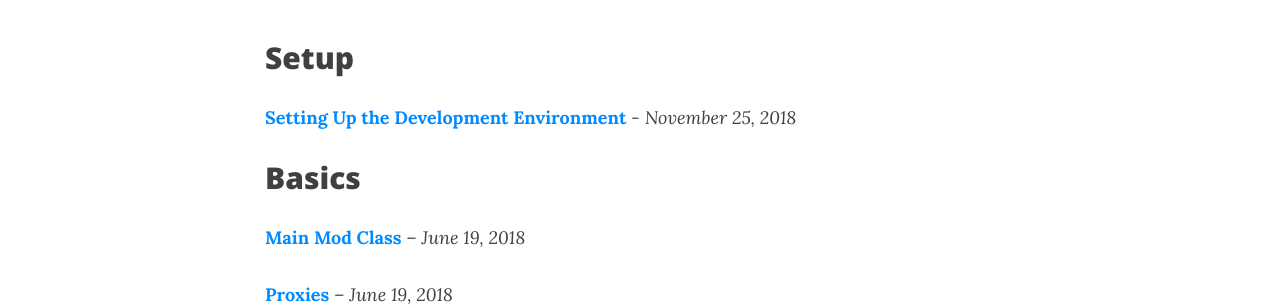
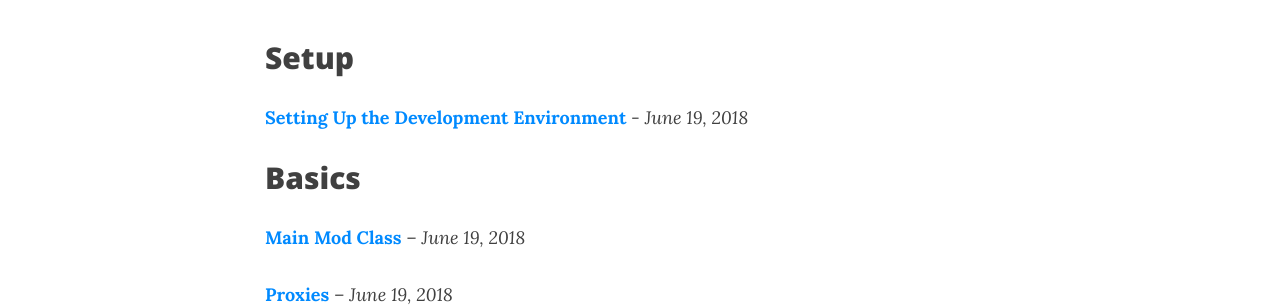
Before and after one commit to cubicoder/cubicoder.github.io, a Jekyll site: the page built from tutorials/1-12-2/tutorials.md, in a window 1280 px wide and 1397 px high. Shown: the part 205-511 px from the top of the window. Built offline with Jekyll 4.4.1, drawn with Linux system fonts in a browser that asks for light colours; nearby versions of some CDN libraries.

Commit message:
im stupid

```diff
--- a/_config.yml
+++ b/_config.yml
@@ -184,9 +184,15 @@
       path: "" # all files
     values:
       layout: "page"
+      show-avatar: true
+
+  -
+    scope:
+      path: "/tutorials/"
+    values:
+      layout: "post"
       comments: true
       social-share: true
-      show-avatar: true
 
 # Use tags index page and make tags on each post clickable
 link-tags: true
--- a/tutorials/1-12-2/tutorials.md
+++ b/tutorials/1-12-2/tutorials.md
@@ -7,7 +7,7 @@
 
 ## Setup
 
-[**Setting Up the Development Environment**](/tutorials/1-12-2/2018-11-25-setting-up-the-development-environment/) - _November 25, 2018_
+[**Setting Up the Development Environment**](/tutorials/1-12-2/2018-06-19-setting-up-the-development-environment/) - _June 19, 2018_
 
 ## Basics
 
```
